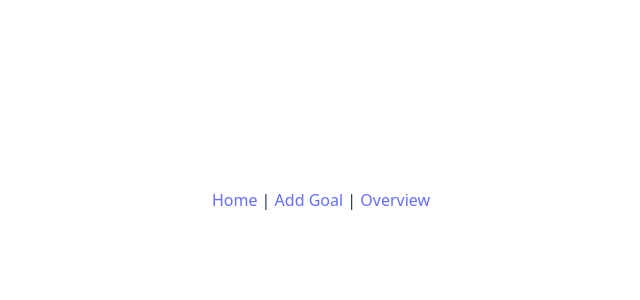
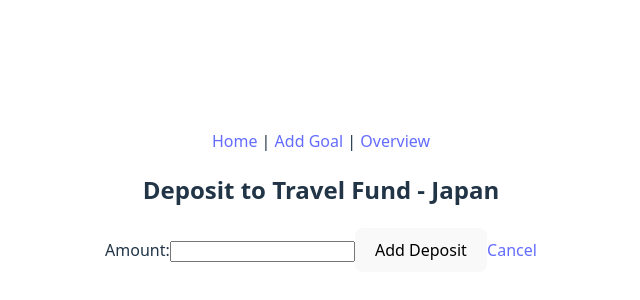
Before and after one commit to Wambui-Kibathi/Smart-Goal-Planner, a React (Vite) app: page /deposit/1 in a window 1280 px wide. Shown: the part 200-500 px from the top of the page, without its empty margins (319-959 px from the left). Built offline with nearby package versions, Linux system fonts and the light colour scheme; data requests are answered from the project's data file.

Commit message:
Changes to the App.jsx DepositForm.jsx files

```diff
--- a/src/components/DepositForm.jsx
+++ b/src/components/DepositForm.jsx
@@ -1,10 +1,57 @@
-import { useState, useEffect } from 'react';
+import { useState } from "react";
+import { useParams, NavLink } from "react-router-dom";
 
-function DepositForm() {
-    return (
-        <>
-        </>
-    )
+function DepositForm({ goals, setGoals }) {
+  const { id } = useParams();
+  const goal = goals.find((g) => g.id === id);
+  const [deposit, setDeposit] = useState("");
+
+  const handleSubmit = (e) => {
+    e.preventDefault();
+
+    const updatedGoal = {
+      ...goal,
+      savedAmount: goal.savedAmount + parseFloat(deposit),
+    };
+
+    fetch(`http://localhost:3000/goals/${id}`, {
+      method: "PATCH",
+      headers: {
+        "Content-Type": "application/json",
+      },
+      body: JSON.stringify({ savedAmount: updatedGoal.savedAmount }),
+    })
+      .then((res) => res.json())
+      .then((data) => {
+        const updatedGoals = goals.map((g) =>
+          g.id === id ? data : g
+        );
+        setGoals(updatedGoals);
+        setDeposit("");
+      })
+      .catch((err) => console.error("Error adding deposit:", err));
+  };
+
+  if (!goal) return <p>Loading goal...</p>;
+
+  return (
+    <form onSubmit={handleSubmit} className="deposit-form">
+      <h2>Deposit to {goal.name}</h2>
+
+      <label>
+        Amount:
+        <input
+          type="number"
+          value={deposit}
+          onChange={(e) => setDeposit(e.target.value)}
+          required
+        />
+      </label>
+
+      <button type="submit">Add Deposit</button>
+      <NavLink to="/">Cancel</NavLink>
+    </form>
+  );
 }
 
 export default DepositForm;
```
